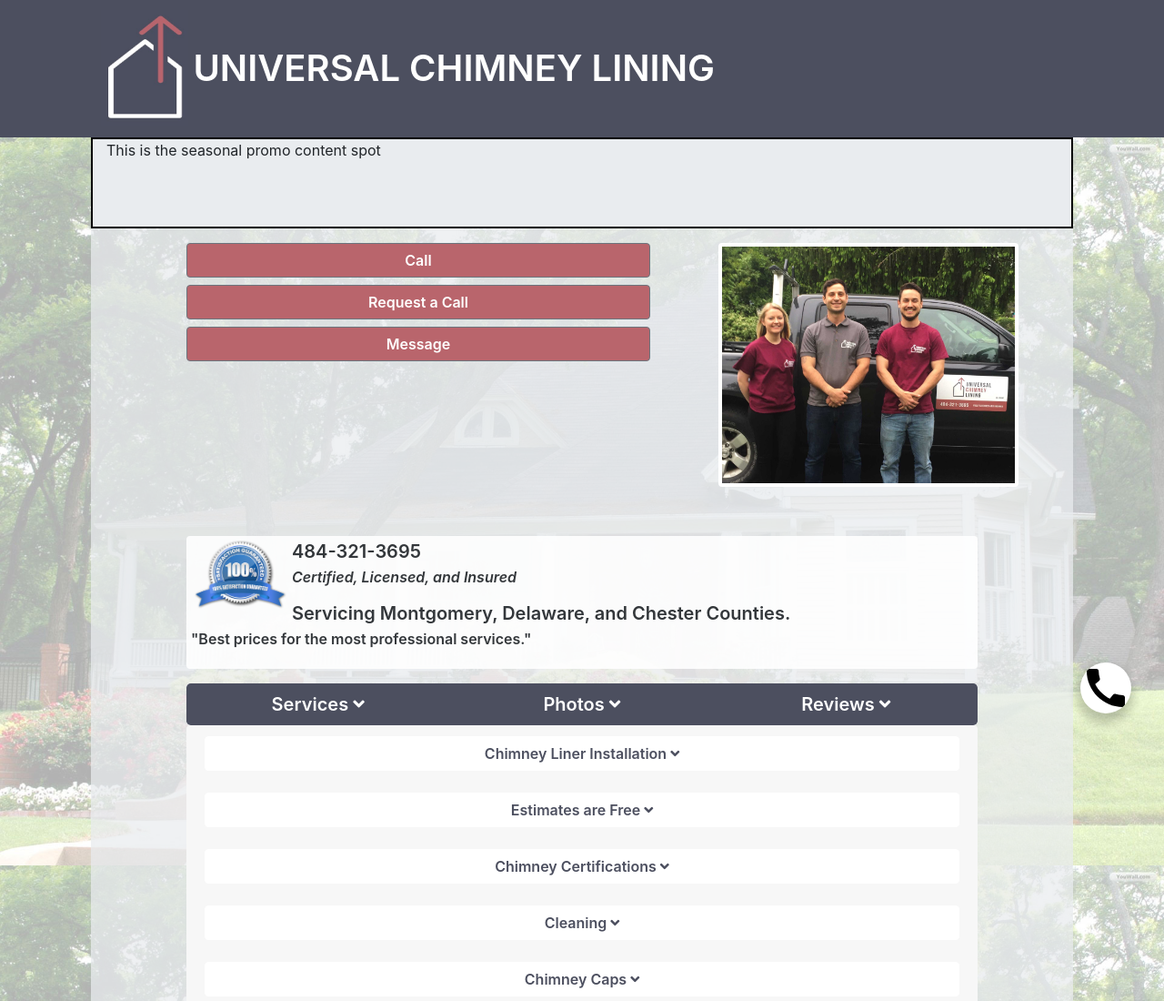
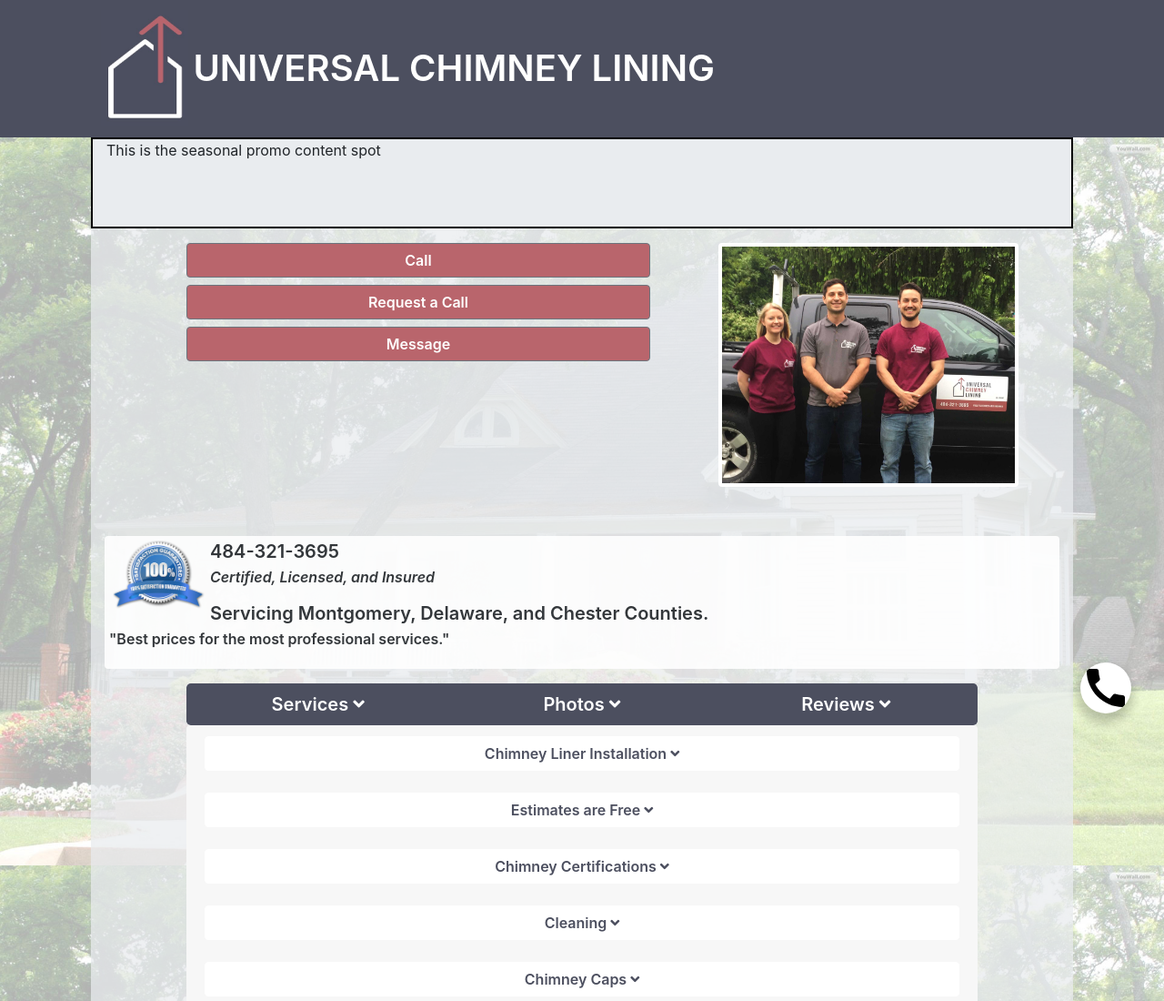
Before and after one commit to dByler1/windle-chimney, a plain HTML site: page index.html in a window 1280 px wide. Shown: the top 1100 px of the page at 91% size. Drawn offline with nearby package versions, Linux system fonts and the light colour scheme.

Commit message:
no comment

```diff
--- a/index.html
+++ b/index.html
@@ -16,8 +16,8 @@
 <body>
 
     <div class="container-fluid">
+        <!-- nested containers to achive full width background with fixed width content -->
         <div class="row dark-bg">
-
             <div class="container">
                 <div class="jumbotron">
                     <div class="jumbo-media">
@@ -68,7 +68,7 @@
                 <!-- ===============================BUSINESS INFO BOX ========================================================================= -->
 
                 <div class="row header-second-row">
-                    <div class="col-10  offset-1">
+                    <div class="col">
                         <ul class="list-unstyled">
                             <li class="media">
 
@@ -84,7 +84,6 @@
                             </li>
                         </ul>
                     </div>
-
                 </div>
 
                 <!-- =============================== DROP DOWN BUTTONS  ========================================================================= -->
```
